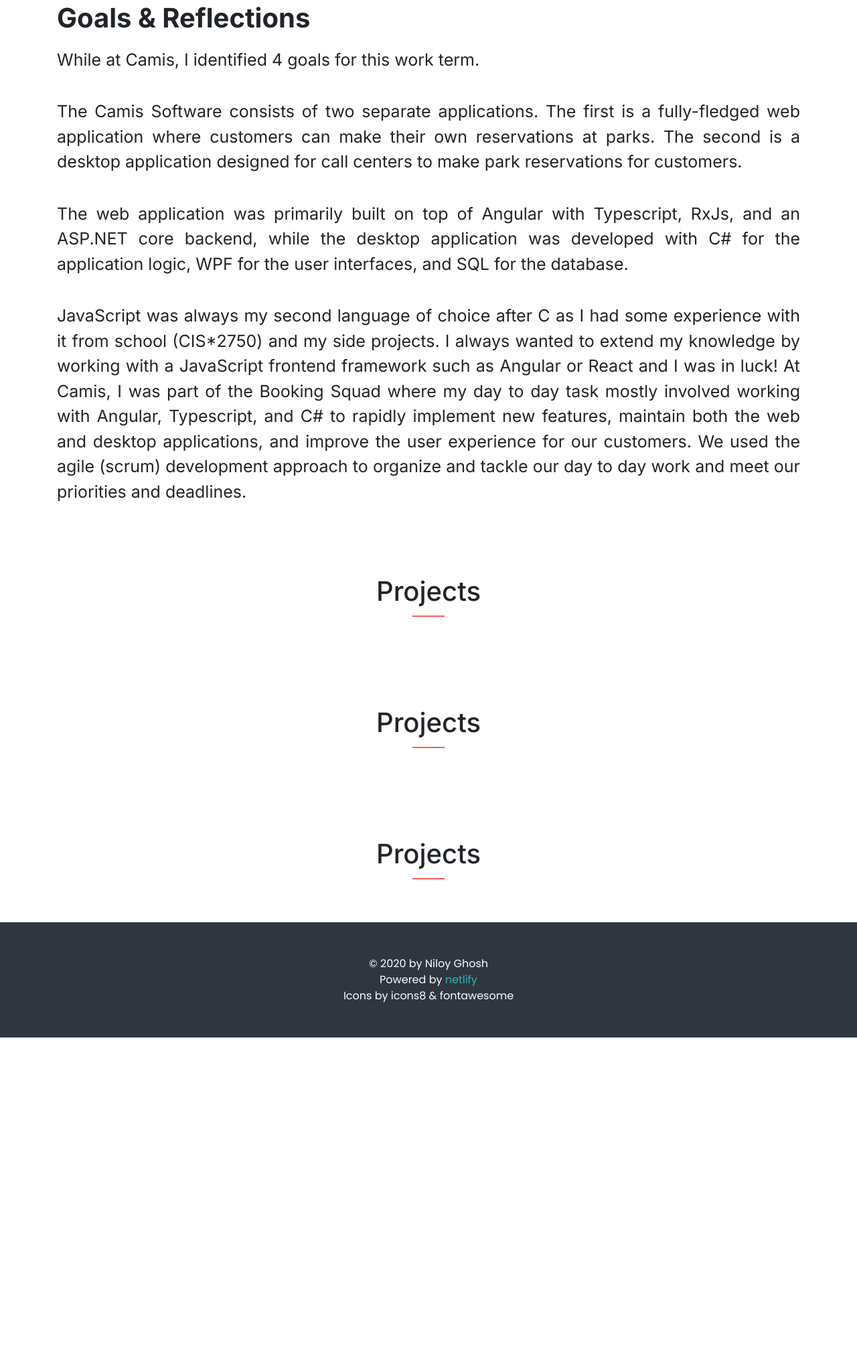
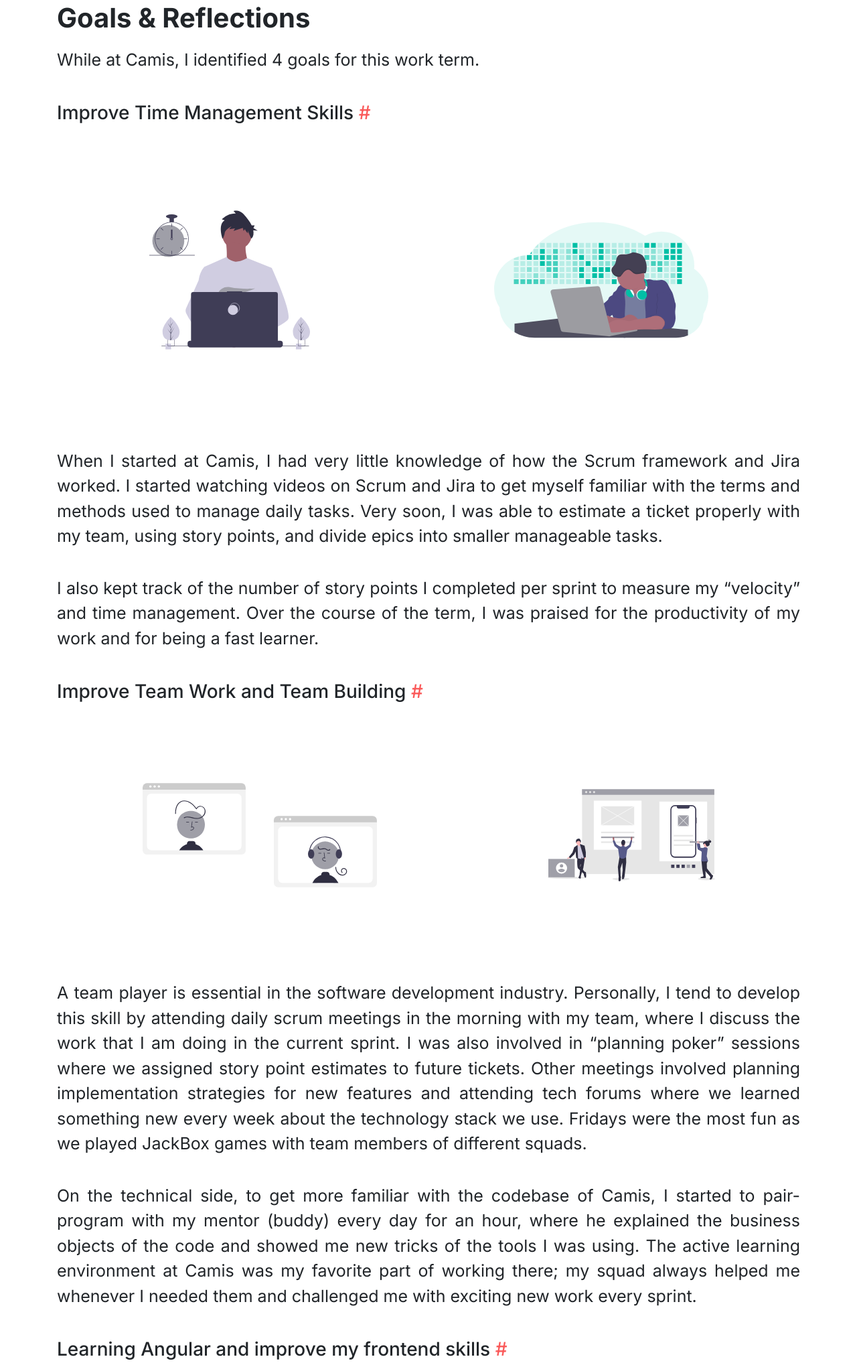
Before and after one commit to niloyKGhosh/personal-website-v2, a website: page blogs/workterm1.html in a window 1280 px wide. Shown: the part 2543-4578 px from the top of the page at 67% size. Before the commit the page ends 4092 px from the top, so only its background shows below. Drawn offline with nearby package versions, Linux system fonts and the light colour scheme.

Commit message:
images added

```diff
--- a/blogs/workterm1.html
+++ b/blogs/workterm1.html
@@ -275,38 +275,161 @@
 								While at Camis, I identified 4 goals for this
 								work term.
 							</p>
+						</div>
+						<div class="col-12">
+							<h3 class="goals-subheading pt-4">
+								Improve Time Management Skills
+								<span class="hashtag">#</span>
+							</h3>
+							<div
+								class="d-flex justify-content-around align-items-center py-4 my-5"
+							>
+								<div class="text-center mx-auto">
+									<img
+										class="img-fluid dev-productivity"
+										src="../img/camis/undraw_dev_productivity_umsq.svg"
+										alt=""
+									/>
+								</div>
+								<div class="text-center mx-auto">
+									<img
+										class="img-fluid dev-activity"
+										src="../img/camis/undraw_developer_activity_bv83.svg"
+										alt=""
+									/>
+								</div>
+							</div>
 							<p class="co-op__description">
-								The Camis Software consists of two separate
-								applications. The first is a fully-fledged web
-								application where customers can make their own
-								reservations at parks. The second is a desktop
-								application designed for call centers to make
-								park reservations for customers.
+								When I started at Camis, I had very little
+								knowledge of how the Scrum framework and Jira
+								worked. I started watching videos on Scrum and
+								Jira to get myself familiar with the terms and
+								methods used to manage daily tasks. Very soon, I
+								was able to estimate a ticket properly with my
+								team, using story points, and divide epics into
+								smaller manageable tasks.
 							</p>
 							<p class="co-op__description">
-								The web application was primarily built on top
-								of Angular with Typescript, RxJs, and an ASP.NET
-								core backend, while the desktop application was
-								developed with C# for the application logic, WPF
-								for the user interfaces, and SQL for the
-								database.
+								I also kept track of the number of story points
+								I completed per sprint to measure my “velocity”
+								and time management. Over the course of the
+								term, I was praised for the productivity of my
+								work and for being a fast learner.
+							</p>
+						</div>
+						<div class="col-12">
+							<h3 class="goals-subheading pt-4">
+								Improve Team Work and Team Building
+								<span class="hashtag">#</span>
+							</h3>
+							<div
+								class="d-flex justify-content-sm-between justify-content-md-around align-items-center py-4 my-5"
+							>
+								<div class="text-center mx-auto">
+									<img
+										class="img-fluid remote-team"
+										src="../img/camis/undraw_Remote_team_re_ck1y.svg"
+										alt=""
+									/>
+								</div>
+								<div class="text-center mx-auto">
+									<img
+										class="img-fluid work-together"
+										src="../img/camis/undraw_work_together_h63l.svg"
+										alt=""
+									/>
+								</div>
+							</div>
+							<p class="co-op__description">
+								A team player is essential in the software
+								development industry. Personally, I tend to
+								develop this skill by attending daily scrum
+								meetings in the morning with my team, where I
+								discuss the work that I am doing in the current
+								sprint. I was also involved in “planning poker”
+								sessions where we assigned story point estimates
+								to future tickets. Other meetings involved
+								planning implementation strategies for new
+								features and attending tech forums where we
+								learned something new every week about the
+								technology stack we use. Fridays were the most
+								fun as we played JackBox games with team members
+								of different squads.
 							</p>
 							<p class="co-op__description">
-								JavaScript was always my second language of
-								choice after C as I had some experience with it
-								from school (CIS*2750) and my side projects. I
-								always wanted to extend my knowledge by working
-								with a JavaScript frontend framework such as
-								Angular or React and I was in luck! At Camis, I
-								was part of the Booking Squad where my day to
-								day task mostly involved working with Angular,
-								Typescript, and C# to rapidly implement new
-								features, maintain both the web and desktop
-								applications, and improve the user experience
-								for our customers. We used the agile (scrum)
-								development approach to organize and tackle our
-								day to day work and meet our priorities and
-								deadlines.
+								On the technical side, to get more familiar with
+								the codebase of Camis, I started to pair-program
+								with my mentor (buddy) every day for an hour,
+								where he explained the business objects of the
+								code and showed me new tricks of the tools I was
+								using. The active learning environment at Camis
+								was my favorite part of working there; my squad
+								always helped me whenever I needed them and
+								challenged me with exciting new work every
+								sprint.
+							</p>
+						</div>
+						<div class="col-12">
+							<h3 class="goals-subheading pt-4">
+								Learning Angular and improve my frontend skills
+								<span class="hashtag">#</span>
+							</h3>
+							<div
+								class="d-flex justify-content-around align-items-center py-4 my-5"
+							>
+								<div class="text-center mx-auto">
+									<img
+										class="img-fluid ts-logo"
+										style="width: 64px"
+										src="../img/camis/ts-logo-256.svg"
+										alt=""
+									/>
+									<p class="pt-2">Typescript</p>
+								</div>
+								<div class="text-center mx-auto">
+									<img
+										class="img-fluid angular-logo"
+										style="width: 128px"
+										src="../img/camis/angular.svg"
+										alt="Angular"
+									/>
+									<p class="pt-2">Angular</p>
+								</div>
+								<div class="text-center mx-auto">
+									<img
+										class="img-fluid rxjs-logo"
+										style="width: 64px; height: 64px"
+										src="../img/camis/rxjslogo.svg"
+										alt=""
+									/>
+									<p class="pt-2">RxJs</p>
+								</div>
+							</div>
+							<p class="co-op__description">
+								I was fortunate to gain some hands-on experience
+								with Angular in this work term. Angular has a
+								vast ecosystem with a very complex architecture
+								with which we can rapidly develop single-page
+								applications; it integrates very well with
+								Typescript and RxJs. For me, I first started
+								learning Angular when my mentor assigned me a
+								ticket worth 13 story points that involved
+								making a component from scratch.
+							</p>
+							<p class="co-op__description">
+								I started taking courses and watching tutorials
+								online on Angular. I put everything I learned
+								into practice by doing the component work, I was
+								assigned and picked up some nifty Typescript
+								tricks along the way. The use of RxJs changed
+								the way I looked at asynchronous code as I come
+								from a promise-based JavaScript background.
+								Throughout the term, I integrated this new
+								component in several parts of the web
+								application. Consequently, my work also involved
+								maintaining the other parts of the web
+								application where I used Angular and Typescript
+								heavily to merge and ship production code.
 							</p>
 						</div>
 					</div>
--- a/sass/pages/_workReport.scss
+++ b/sass/pages/_workReport.scss
@@ -60,6 +60,27 @@
 	}
 }
 
+.hashtag {
+	color: $color-primary;
+}
+
+.dev-productivity {
+	width: 240px;
+	height: 320px;
+}
+.dev-activity {
+	width: 320px;
+	height: 320px;
+}
+.remote-team {
+	width: 350px;
+	height: 250px;
+}
+
+.work-together {
+	width: 250px;
+	height: 250px;
+}
 /***** Media queries ****/
 
 @media (max-width: 767.98px) {
@@ -97,4 +118,21 @@
 			text-align: justify;
 		}
 	}
+	.dev-productivity {
+		width: 120px;
+		height: 160px;
+	}
+	.dev-activity {
+		width: 160px;
+		height: 160px;
+	}
+	.remote-team {
+		width: 175px;
+		height: 125px;
+	}
+
+	.work-together {
+		width: 125px;
+		height: 125px;
+	}
 }
```
Also changed, not shown: css/style.css, img/camis/angular.svg (added), img/camis/rxjslogo.svg (added), img/camis/ts-logo-256.svg (added), img/camis/undraw_Remote_team_re_ck1y.svg (added), img/camis/undraw_dev_productivity_umsq.svg (added), img/camis/undraw_developer_activity_bv83.svg (added), img/camis/undraw_work_together_h63l.svg (added).
